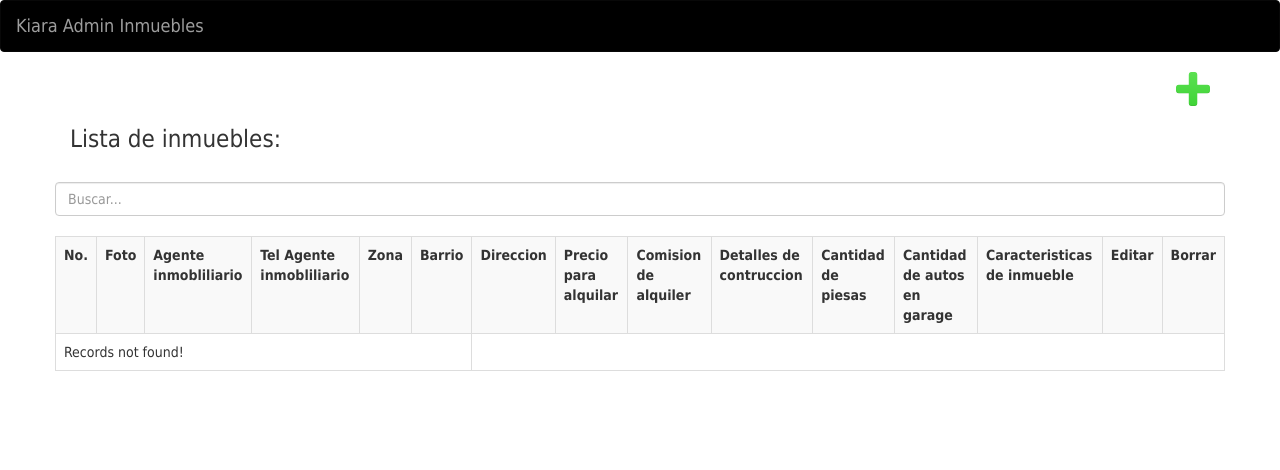
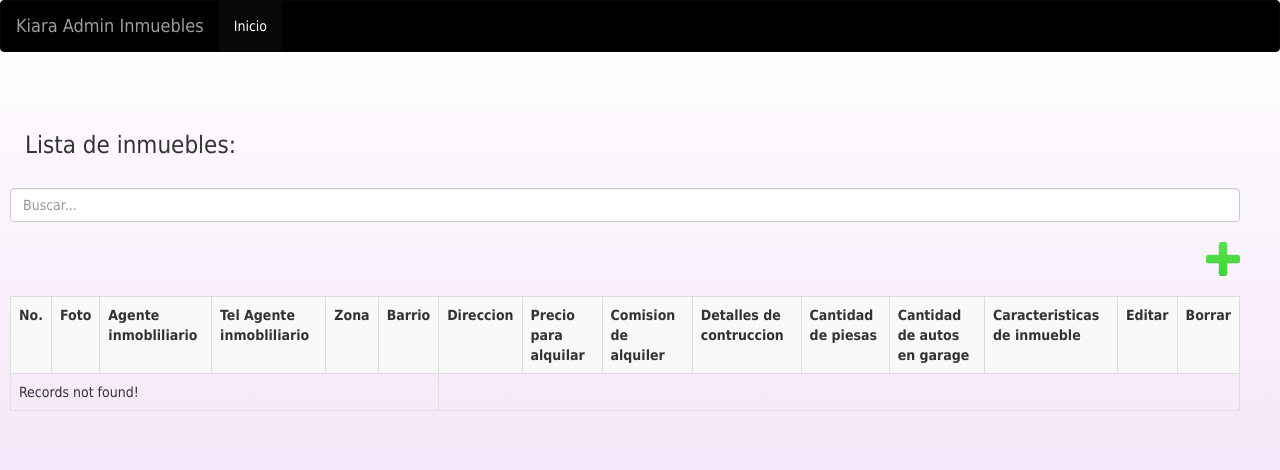
Before and after one commit to sergiosaac/gvl-inmuebles, a PHP site: page / in a window 1280 px wide. Shown: the top 470 px of the page. Run offline with PHP 8.4, Linux system fonts and the light colour scheme; data that the repository does not hold is empty.

```diff
--- a/bootstrap-3.3.5-dist/css/estilos.css
+++ b/bootstrap-3.3.5-dist/css/estilos.css
@@ -1,5 +1,14 @@
 body {
 
+
+background: rgba(255,255,255,1);
+background: -moz-linear-gradient(top, rgba(255,255,255,1) 0%, rgba(255,255,255,1) 4%, rgba(253,250,254,1) 14%, rgba(244,228,248,1) 64%, rgba(242,222,247,1) 76%);
+background: -webkit-gradient(left top, left bottom, color-stop(0%, rgba(255,255,255,1)), color-stop(4%, rgba(255,255,255,1)), color-stop(14%, rgba(253,250,254,1)), color-stop(64%, rgba(244,228,248,1)), color-stop(76%, rgba(242,222,247,1)));
+background: -webkit-linear-gradient(top, rgba(255,255,255,1) 0%, rgba(255,255,255,1) 4%, rgba(253,250,254,1) 14%, rgba(244,228,248,1) 64%, rgba(242,222,247,1) 76%);
+background: -o-linear-gradient(top, rgba(255,255,255,1) 0%, rgba(255,255,255,1) 4%, rgba(253,250,254,1) 14%, rgba(244,228,248,1) 64%, rgba(242,222,247,1) 76%);
+background: -ms-linear-gradient(top, rgba(255,255,255,1) 0%, rgba(255,255,255,1) 4%, rgba(253,250,254,1) 14%, rgba(244,228,248,1) 64%, rgba(242,222,247,1) 76%);
+background: linear-gradient(to bottom, rgba(255,255,255,1) 0%, rgba(255,255,255,1) 4%, rgba(253,250,254,1) 14%, rgba(244,228,248,1) 64%, rgba(242,222,247,1) 76%);
+filter: progid:DXImageTransform.Microsoft.gradient( startColorstr='#ffffff', endColorstr='#f2def7', GradientType=0 );
 
 	/*background: rgba(254,246,226,1);
 background: -moz-linear-gradient(top, rgba(254,246,226,1) 0%, rgba(253,215,109,0.51) 49%, rgba(255,191,15,0.41) 59%, rgba(252,233,181,0) 100%);
--- a/index.php
+++ b/index.php
@@ -16,7 +16,7 @@
       <a class="navbar-brand" href="#">Kiara Admin Inmuebles</a>
     </div>
     <ul class="nav navbar-nav">
-      <!-- <li><a href="#">Inicio</a></li> -->
+      <li class="active"><a href="#">Inicio</a></li>
       <!-- <li><a href="#"> Buscardor </a></li>
       <li><a href="#">(Modulo 3)</a></li> -->
     </ul>
@@ -24,15 +24,9 @@
 </nav>
 
 <!-- Content Section -->
-<div class="container">
+<div class="row col-md-12" style="padding: 40px;">
 
-    <div class="row">
-        <div class="col-md-12">
-            <div class="pull-right">
-                <img class="icon-accion" data-toggle="modal" data-target="#add_new_record_modal" src="img/add.png" height="34" width="34">
-            </div>
-        </div>
-    </div>
+
     <div class="row">
         <div class="col-md-12">
             <h3>Lista de inmuebles:</h3>
@@ -41,6 +35,17 @@
 
                 <input type="text" class="form-control" id="busqueda" placeholder="Buscar...">
                 <br>
+
+                <div class="row">
+                    <div class="col-md-12">
+                        <div class="pull-right">
+                            <img class="icon-accion" data-toggle="modal" data-target="#add_new_record_modal" src="img/add.png" height="34" width="34">
+                        </div>
+                    </div>
+                </div>
+
+                <br>
+
                 <div class="records_content"></div>
             </div>
 
```
Also changed, not shown: ajax/updateUserDetails.php (+9 -1 lines).
